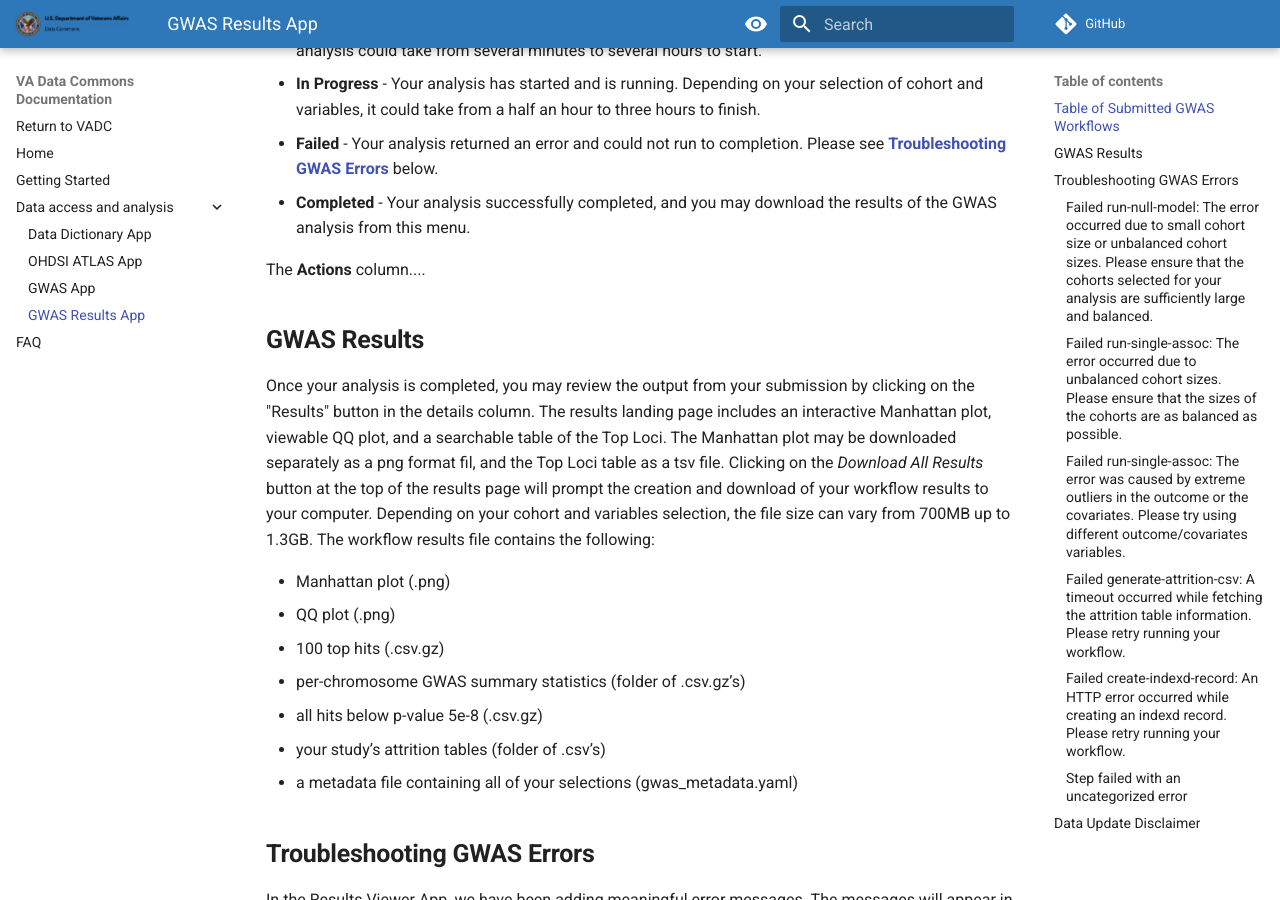
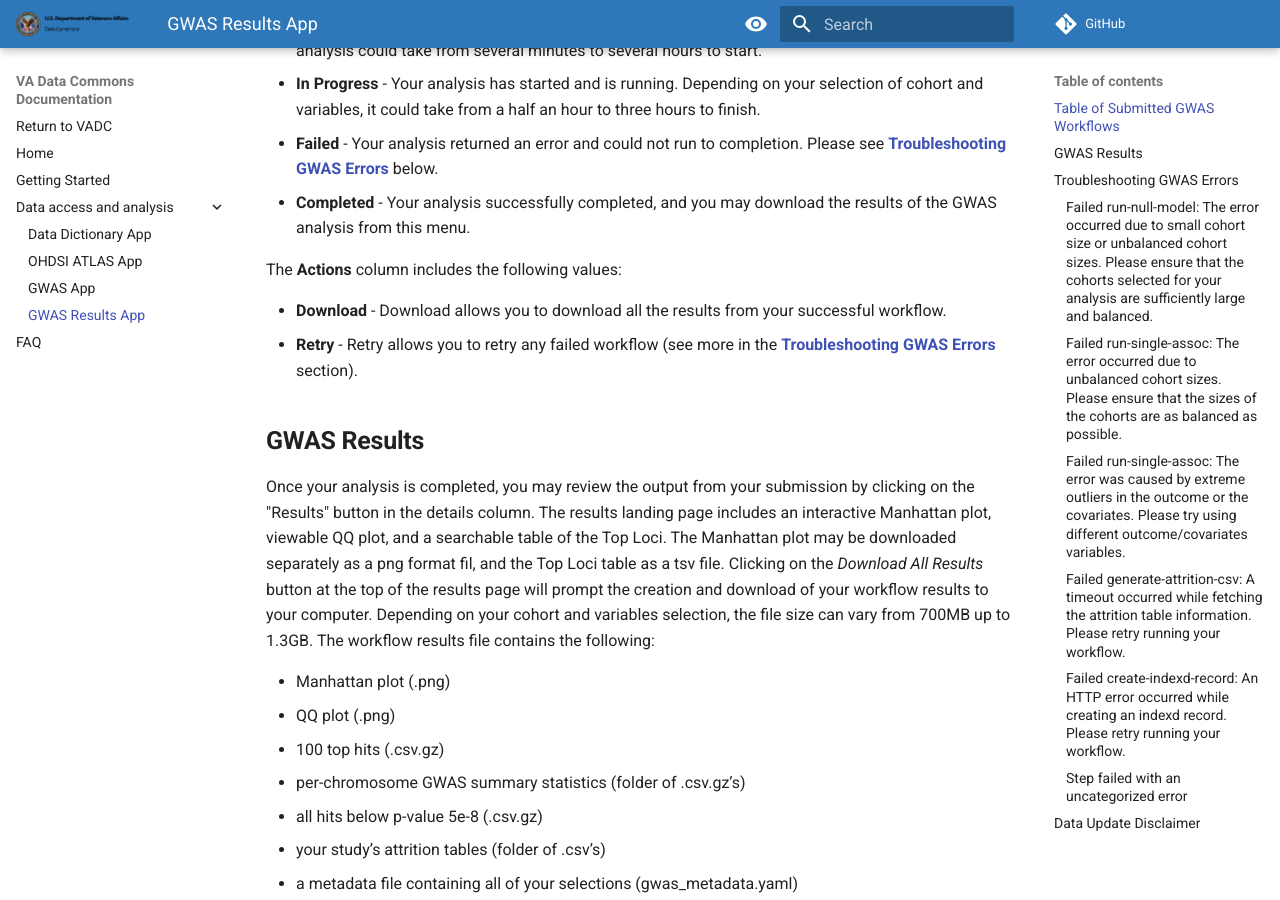
Before and after one commit to uc-cdis/vadc-mkdocs-staging, an MkDocs documentation site: the page built from docs/data-analysis/gwas-results.md, in a window 1280 px wide and 900 px high, scrolled down 604 px. Built offline with MkDocs 1.6.1 and Material for MkDocs 9.7.7, drawn with Linux system fonts in a browser that asks for light colours; comment, search, counter and statistics services are not loaded.

Commit message:
expand Actions column desc

```diff
--- a/docs/data-analysis/gwas-results.md
+++ b/docs/data-analysis/gwas-results.md
@@ -10,14 +10,17 @@
 
 The **View Details** columns lists additional information about your submitted job. The Input button links to your GWAS job configuration options and the execution button presents information about the execution of your GWAS job including messages from log files.
 
-The **Job status** column provides information about the execution status of your job.  The displayed values are:
+The **Job status** column provides information about the execution status of your job. The displayed values are:
 
 * **Pending** - Your analysis was placed in the queue to run. Depending on the length of the queue, your analysis could take from several minutes to several hours to start.
 * **In Progress** - Your analysis has started and is running. Depending on your selection of cohort and variables, it could take from a half an hour to three hours to finish.
 * **Failed** - Your analysis returned an error and could not run to completion. Please see **[Troubleshooting GWAS Errors](#troubleshooting-gwas-errors)** below.
 * **Completed** - Your analysis successfully completed, and you may download the results of the GWAS analysis from this menu.
 
-The **Actions** column....
+The **Actions** column includes the following values:
+
+* **Download** - Download allows you to download all the results from your successful workflow.
+* **Retry** - Retry allows you to retry any failed workflow (see more in the **[Troubleshooting GWAS Errors](#troubleshooting-gwas-errors)** section).
 
 ## **GWAS Results**
 
```
